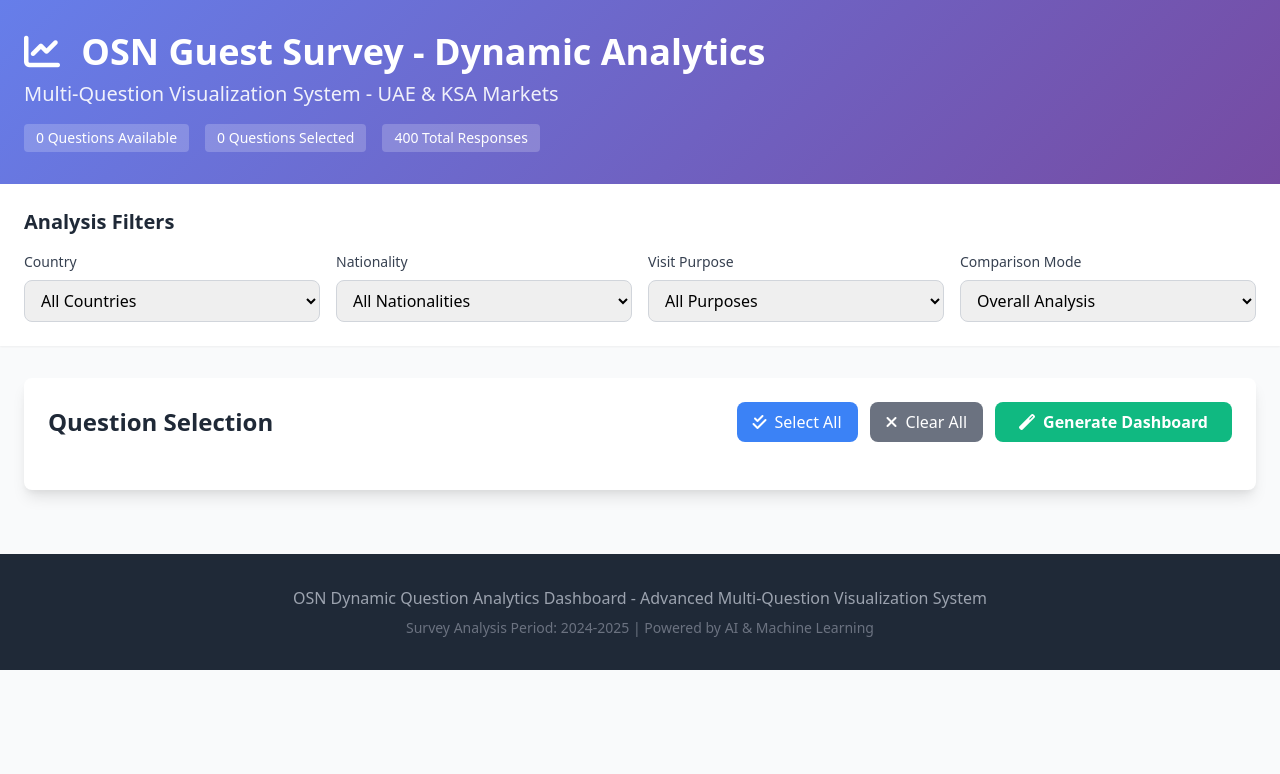
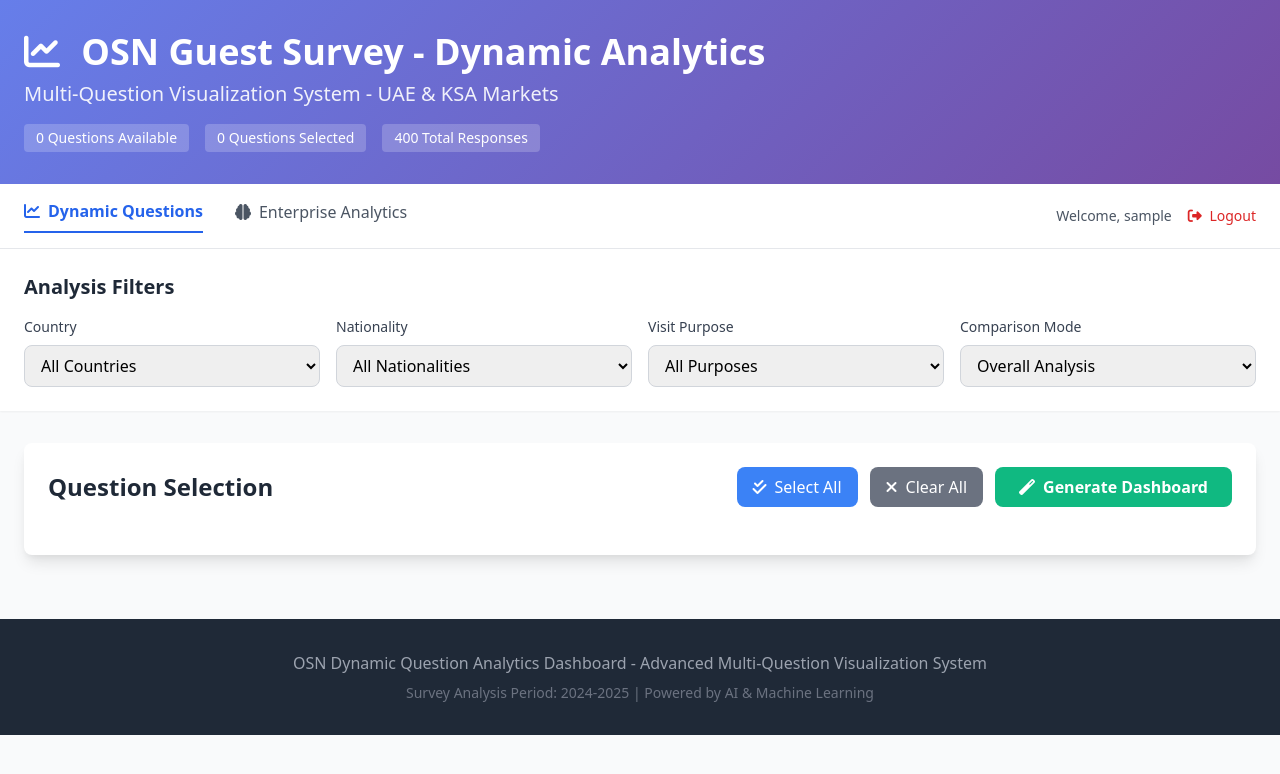
Before and after one commit to jayveervora778-creator/UAE-and-KSA-in-room-entertainment-insights, a Flask app: page /dynamic-questions in a window 1280 px wide. Shown: the top 774 px of the page. Run offline with Flask 3, Linux system fonts and the light colour scheme; the visitor is signed in with stand-in values (Sample User, id 1).

Commit message:
feat: Improve navigation and default to dynamic questions dashboard
- Update login redirect to showcase Dynamic Questions as primary feature
- Add cross-navigation between Dynamic Questions and Enterprise Analytics
- Update index page to highlight new multi-question visualization system
- Remove confusing 'Analytics Suite' and 'Legacy Dashboard' references
- Add proper navigation bars with user context and logout functionality
- Set Dynamic Questions as the default post-login experience

This addresses the user feedback about seeing outdated interface elements
and ensures the new dynamic question system is prominently featured.

```diff
--- a/backend/app/auth.py
+++ b/backend/app/auth.py
@@ -21,7 +21,7 @@ def load_user(username):
 def login():
     """Login endpoint"""
     if current_user.is_authenticated:
-        return redirect(url_for('main.osn_enterprise_dashboard'))
+        return redirect(url_for('main.dynamic_questions_dashboard'))
 
     if request.method == 'POST':
         if request.is_json:
@@ -50,7 +50,7 @@ def login():
                 })
             else:
                 flash('Login successful!', 'success')
-                return redirect(url_for('main.osn_enterprise_dashboard'))
+                return redirect(url_for('main.dynamic_questions_dashboard'))
         else:
             print(f"Login failed - Username: '{username}', Expected: '{Config.ADMIN_USERNAME}', Password match: {password == Config.ADMIN_PASSWORD}")
             if request.is_json:
--- a/backend/app/main.py
+++ b/backend/app/main.py
@@ -15,9 +15,9 @@ def index():
 @bp.route('/dashboard')
 @login_required
 def dashboard():
-    """Redirect legacy dashboard to unified OSN analytics"""
+    """Redirect legacy dashboard to dynamic questions dashboard"""
     from flask import redirect, url_for
-    return redirect(url_for('main.osn_enterprise_dashboard'))
+    return redirect(url_for('main.dynamic_questions_dashboard'))
 
 @bp.route('/osn-analytics')
 @login_required
--- a/backend/templates/dynamic_questions_dashboard.html
+++ b/backend/templates/dynamic_questions_dashboard.html
@@ -61,6 +61,31 @@
             </div>
         </div>
     </header>
+
+    <!-- Navigation Bar -->
+    <nav class="bg-white shadow-sm border-b">
+        <div class="container mx-auto px-6">
+            <div class="flex items-center justify-between h-16">
+                <div class="flex items-center space-x-8">
+                    <a href="/dynamic-questions" class="flex items-center text-blue-600 font-semibold border-b-2 border-blue-600 pb-2">
+                        <i class="fas fa-chart-line mr-2"></i>
+                        Dynamic Questions
+                    </a>
+                    <a href="/osn-analytics" class="flex items-center text-gray-600 hover:text-blue-600 transition-colors pb-2">
+                        <i class="fas fa-brain mr-2"></i>
+                        Enterprise Analytics
+                    </a>
+                </div>
+                <div class="flex items-center space-x-4">
+                    <span class="text-sm text-gray-600">Welcome, {{ user }}</span>
+                    <a href="/logout" class="text-sm text-red-600 hover:text-red-800 transition-colors">
+                        <i class="fas fa-sign-out-alt mr-1"></i>
+                        Logout
+                    </a>
+                </div>
+            </div>
+        </div>
+    </nav>
 
     <!-- Filters Section -->
     <section class="py-6 bg-white shadow-sm">
```
Also changed, not shown: backend/templates/index.html (+5 -5 lines), backend/templates/osn_enterprise_dashboard.html (+25 -0 lines).
